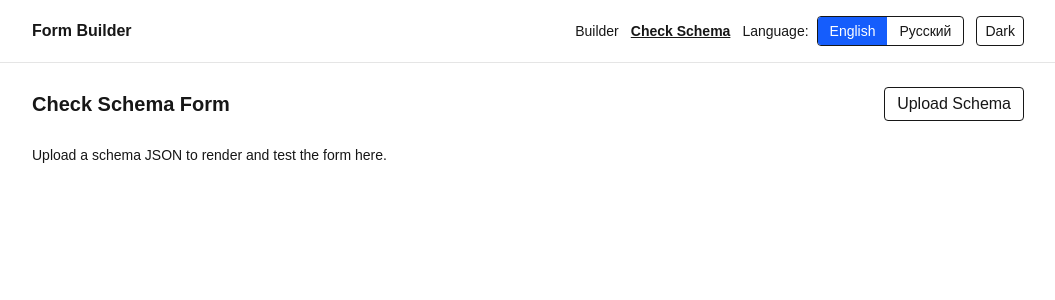
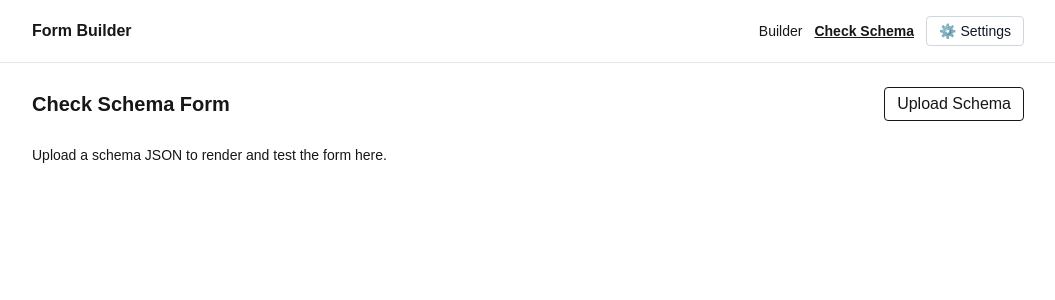
Before and after one commit to sootsock/testGalileoSky, a Next.js app: page /watch in a window 1280 px wide. Shown: the top 300 px of the page, without its empty margins (112-1167 px from the left). Built offline with nearby package versions, Linux system fonts and the light colour scheme.

Commit message:
settings update

```diff
--- a/components/HeaderNav.tsx
+++ b/components/HeaderNav.tsx
@@ -1,7 +1,7 @@
 "use client";
 
 import { usePathname } from "next/navigation";
-import { ThemeToggle, LanguageToggle, useLanguage } from "@/components";
+import { SettingsDropdown, useLanguage } from "@/components";
 import Link from "next/link";
 
 export default function HeaderNav() {
@@ -22,11 +22,10 @@ export default function HeaderNav() {
     <header className="border-b border-black/10 dark:border-white/10">
       <div className="mx-auto max-w-5xl px-4 py-4 flex items-center justify-between">
         <Link href="/" className={`font-semibold ${linkClass("/")}`}>{t('formBuilder')}</Link>
-        <nav className="flex items-center gap-3 text-sm">
+        <nav className="flex items-center gap-2 sm:gap-3 text-sm">
           <Link className={linkClass("/builder")} href="/builder">{t('builder')}</Link>
           <Link className={linkClass("/watch")} href="/watch">{t('checkSchema')}</Link>
-          <LanguageToggle />
-          <ThemeToggle />
+          <SettingsDropdown />
         </nav>
       </div>
     </header>
--- /dev/null
+++ b/components/SettingsDropdown.tsx
@@ -0,0 +1,118 @@
+"use client";
+
+import { useState, useRef, useEffect } from "react";
+import { useLanguage, useTheme } from "@/components";
+import { Language, languages } from "@/lib/translations";
+
+export default function SettingsDropdown() {
+  const { language, setLanguage, t } = useLanguage();
+  const { theme } = useTheme();
+  const [isOpen, setIsOpen] = useState(false);
+  const dropdownRef = useRef<HTMLDivElement>(null);
+
+  // Close dropdown when clicking outside
+  useEffect(() => {
+    function handleClickOutside(event: MouseEvent) {
+      if (dropdownRef.current && !dropdownRef.current.contains(event.target as Node)) {
+        setIsOpen(false);
+      }
+    }
+
+    document.addEventListener("mousedown", handleClickOutside);
+    return () => {
+      document.removeEventListener("mousedown", handleClickOutside);
+    };
+  }, []);
+
+  const handleLanguageChange = (newLanguage: Language) => {
+    setLanguage(newLanguage);
+    setIsOpen(false);
+  };
+
+  return (
+    <div className="relative" ref={dropdownRef}>
+      <button
+        onClick={() => setIsOpen(!isOpen)}
+        className={`border rounded px-2 sm:px-3 py-1 text-sm transition-colors ${
+          theme === 'dark'
+            ? 'border-gray-600 hover:bg-gray-800 text-gray-200'
+            : 'border-gray-300 hover:bg-gray-100 text-gray-900'
+        }`}
+        aria-label={t('settings')}
+        title={t('settings')}
+      >
+        <span className="hidden sm:inline">⚙️ {t('settings')}</span>
+        <span className="sm:hidden">⚙️</span>
+      </button>
+
+      {isOpen && (
+        <div className={`absolute right-0 mt-2 w-48 sm:w-56 rounded-md shadow-lg z-50 ${
+          theme === 'dark'
+            ? 'bg-gray-800 border border-gray-600'
+            : 'bg-white border border-gray-200'
+        }`}>
+          <div className="py-1">
+            {/* Language Section */}
+            <div className={`px-3 py-2 border-b ${
+              theme === 'dark' ? 'border-gray-600' : 'border-gray-200'
+            }`}>
+              <div className={`text-xs font-medium mb-2 ${
+                theme === 'dark' ? 'text-gray-400' : 'text-gray-500'
+              }`}>
+                {t('changeLanguage')}
+              </div>
+              <div className="space-y-1">
+                {(['en', 'ru'] as const).map((lang) => (
+                  <button
+                    key={lang}
+                    onClick={() => handleLanguageChange(lang)}
+                    className={`w-full text-left px-2 py-1 text-sm rounded transition-colors ${
+                      language === lang
+                        ? theme === 'dark'
+                          ? 'bg-blue-900 text-blue-300'
+                          : 'bg-blue-100 text-blue-700'
+                        : theme === 'dark'
+                          ? 'hover:bg-gray-700 text-gray-200'
+                          : 'hover:bg-gray-100 text-gray-900'
+                    }`}
+                  >
+                    {languages[lang]}
+                  </button>
+                ))}
+              </div>
+            </div>
+
+            {/* Theme Section */}
+            <div className="px-3 py-2">
+              <div className={`text-xs font-medium mb-2 ${
+                theme === 'dark' ? 'text-gray-400' : 'text-gray-500'
+              }`}>
+                {t('changeTheme')}
+              </div>
+              <ThemeToggle />
+            </div>
+          </div>
+        </div>
+      )}
+    </div>
+  );
+}
+
+// Theme toggle component that integrates with the existing theme system
+function ThemeToggle() {
+  const { t } = useLanguage();
+  const { theme, toggle } = useTheme();
+
+  return (
+    <button
+      onClick={toggle}
+      className={`w-full text-left px-2 py-1 text-sm rounded transition-colors ${
+        theme === 'dark'
+          ? 'hover:bg-gray-700 text-gray-200'
+          : 'hover:bg-gray-100 text-gray-900'
+      }`}
+    >
+      {theme === 'dark' ? t('light') : t('dark')}
+    </button>
+  );
+}
--- a/components/ThemeProvider.tsx
+++ b/components/ThemeProvider.tsx
@@ -31,11 +31,33 @@ function getInitialTheme(): Theme {
 }
 
 export default function ThemeProvider({ children }: { children: ReactNode }) {
-  const [theme, setThemeState] = useState<Theme>(getInitialTheme);
+  const [theme, setThemeState] = useState<Theme>(() => {
+    const initialTheme = getInitialTheme();
+
+    // Set initial dark class if needed
+    if (typeof window !== "undefined") {
+      const root = document.documentElement;
+      if (initialTheme === "dark") {
+        root.classList.add("dark");
+      } else {
+        root.classList.remove("dark");
+      }
+    }
+
+    return initialTheme;
+  });
 
   useEffect(() => {
     const root = document.documentElement;
     root.setAttribute("data-theme", theme);
+
+    // Also add/remove dark class for Tailwind CSS
+    if (theme === "dark") {
+      root.classList.add("dark");
+    } else {
+      root.classList.remove("dark");
+    }
+
     try { window.localStorage.setItem(STORAGE_KEY, theme); } catch {}
   }, [theme]);
 
--- a/components/index.ts
+++ b/components/index.ts
@@ -1,8 +1,9 @@
 export { default as LanguageProvider, useLanguage } from './LanguageProvider';
 export { default as LanguageToggle } from './LanguageToggle';
-export { default as ThemeProvider } from './ThemeProvider';
+export { default as ThemeProvider, useTheme } from './ThemeProvider';
 export { default as ThemeToggle } from './ThemeToggle';
 export { default as ToastProvider, useToast } from './ToastProvider';
 export { default as HeaderNav } from './HeaderNav';
 export { default as FieldEditor } from './FieldEditor';
 export { default as DynamicField } from './DynamicField';
+export { default as SettingsDropdown } from './SettingsDropdown';
--- a/lib/translations/en.ts
+++ b/lib/translations/en.ts
@@ -79,6 +79,11 @@ export const en = {
   form: "form",
   loading: "loading...",
   toggleTheme: "Toggle theme",
+
+  // Settings
+  settings: "Settings",
+  changeLanguage: "Change Language",
+  changeTheme: "Change Theme",
 } as const;
 
 export type TranslationKey = keyof typeof en;
--- a/lib/translations/ru.ts
+++ b/lib/translations/ru.ts
@@ -79,4 +79,9 @@ export const ru = {
   form: "форма",
   loading: "загрузка...",
   toggleTheme: "Переключить тему",
+
+  // Settings
+  settings: "Настройки",
+  changeLanguage: "Изменить язык",
+  changeTheme: "Изменить тему",
 } as const;
```
